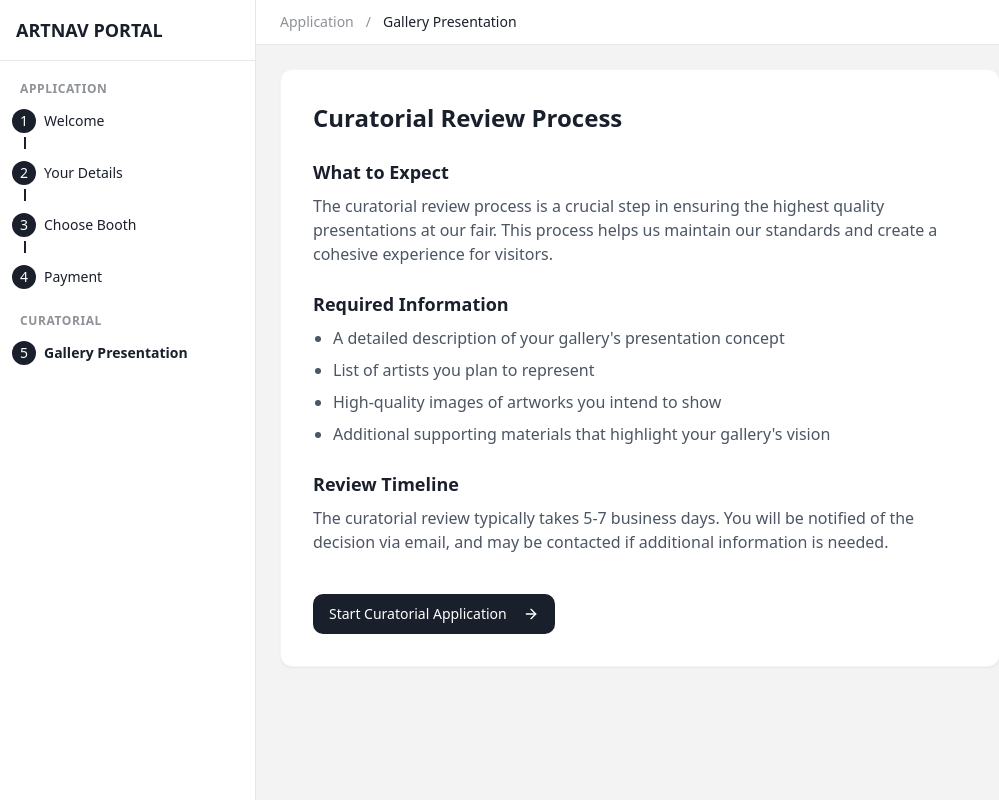
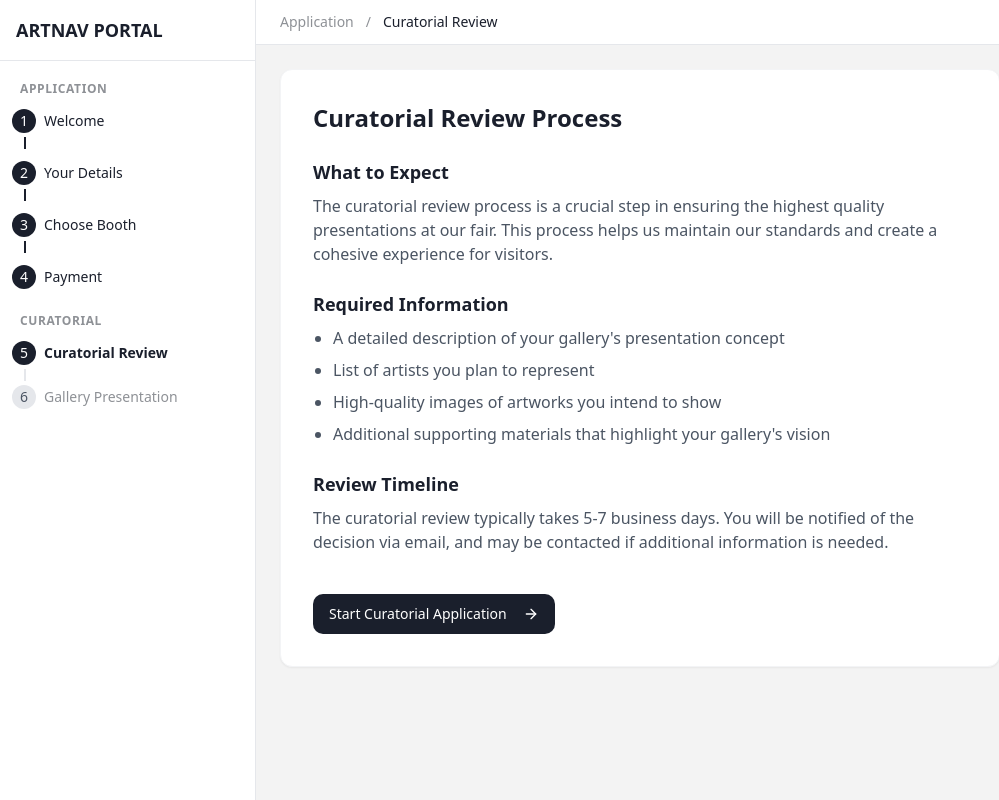
Before and after one commit to kazim3811/scope-artnav-demo, a React (Vite) app: page /curatorial in a window 1280 px wide. Shown: the whole page, without its empty margins (0-999 px from the left). Built offline with nearby package versions, Linux system fonts and the light colour scheme.

Commit message:
Update curatorial step numbers
Updates the step numbers for the curatorial information and presentation details in the application layout.

```diff
--- a/src/components/layouts/ApplicationLayout.tsx
+++ b/src/components/layouts/ApplicationLayout.tsx
@@ -80,21 +80,43 @@ const ApplicationLayout = ({ children, currentStep }: ApplicationLayoutProps) =>
               >
                 <div className={cn(
                   "w-6 h-6 rounded-full flex items-center justify-center mr-2 text-sm transition-colors duration-300",
-                  currentStep === 4 ? "bg-[#1A1F2C] text-white" :
-                  currentStep > 4 ? "bg-[#1A1F2C] text-white" :
+                  currentStep === 5 ? "bg-[#1A1F2C] text-white" :
+                  currentStep > 5 ? "bg-[#1A1F2C] text-white" :
                   "bg-gray-200 text-gray-600"
                 )}>
                   5
                 </div>
                 <span className={cn(
                   "text-sm transition-colors duration-300",
-                  currentStep === 4 ? "font-semibold text-[#1A1F2C]" :
-                  currentStep > 4 ? "font-medium text-[#1A1F2C]" :
+                  currentStep === 5 ? "font-semibold text-[#1A1F2C]" :
+                  currentStep > 5 ? "font-medium text-[#1A1F2C]" :
+                  "text-[#8E9196]"
+                )}>
+                  Curatorial Review
+                </span>
+              </Link>
+              <div className={cn(
+                "ml-3 pl-2 mt-1 mb-1 border-l-2 h-3 transition-colors duration-300",
+                currentStep > 5 ? "border-[#1A1F2C]" : "border-gray-200"
+              )} />
+              <div className="flex items-center">
+                <div className={cn(
+                  "w-6 h-6 rounded-full flex items-center justify-center mr-2 text-sm transition-colors duration-300",
+                  currentStep === 6 ? "bg-[#1A1F2C] text-white" :
+                  currentStep > 6 ? "bg-[#1A1F2C] text-white" :
+                  "bg-gray-200 text-gray-600"
+                )}>
+                  6
+                </div>
+                <span className={cn(
+                  "text-sm transition-colors duration-300",
+                  currentStep === 6 ? "font-semibold text-[#1A1F2C]" :
+                  currentStep > 6 ? "font-medium text-[#1A1F2C]" :
                   "text-[#8E9196]"
                 )}>
                   Gallery Presentation
                 </span>
-              </Link>
+              </div>
             </div>
           </div>
         </div>
--- a/src/pages/Curatorial.tsx
+++ b/src/pages/Curatorial.tsx
@@ -30,13 +30,15 @@ const Curatorial = () => {
   };
 
   return (
-    <ApplicationLayout currentStep={4}>
+    <ApplicationLayout currentStep={showForm ? 6 : 5}>
       <header className="bg-white border-b border-gray-200">
         <div className="flex items-center justify-between px-6 py-3">
           <div className="flex items-center space-x-3">
             <span className="text-[#8E9196] text-sm">Application</span>
             <span className="text-[#8E9196] text-sm">/</span>
-            <span className="text-[#1A1F2C] font-medium text-sm">Gallery Presentation</span>
+            <span className="text-[#1A1F2C] font-medium text-sm">
+              {showForm ? "Gallery Presentation" : "Curatorial Review"}
+            </span>
           </div>
         </div>
       </header>
```
